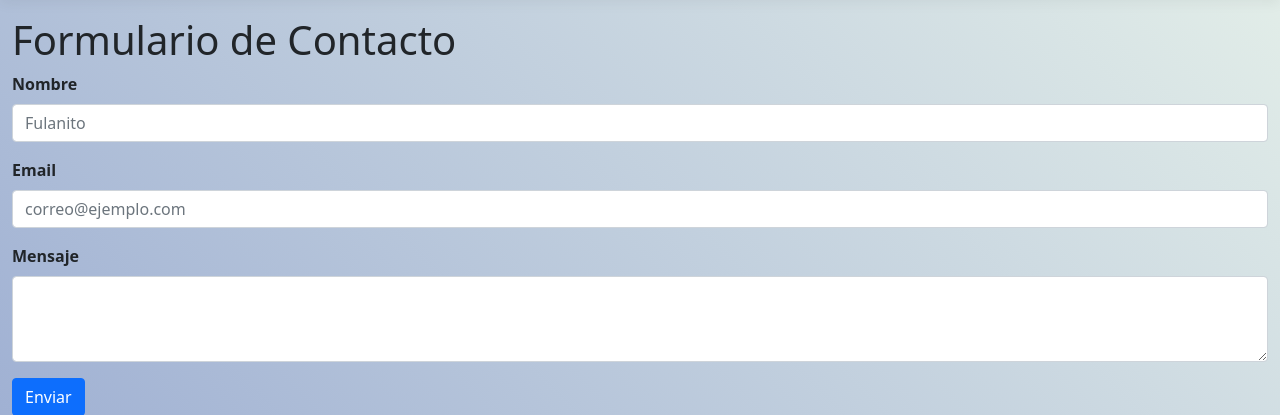
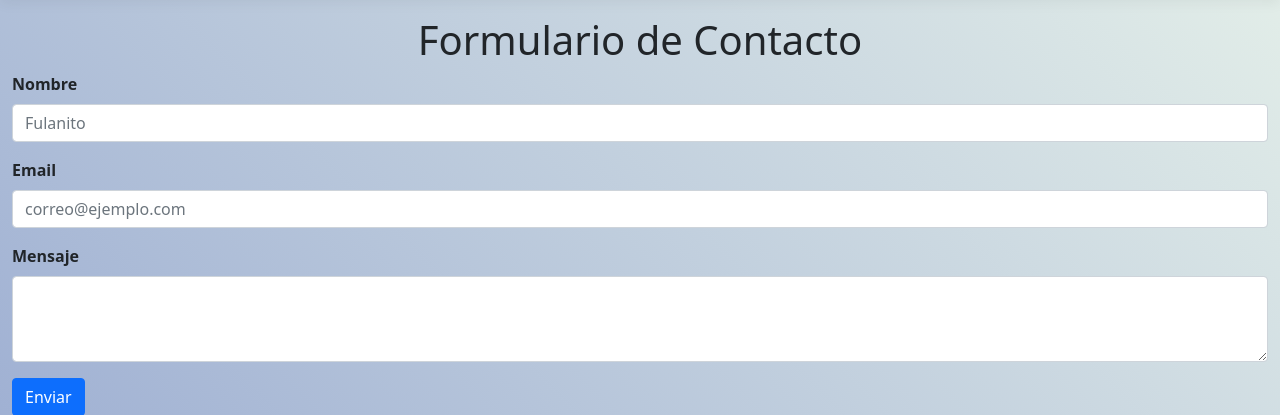
Before and after one commit to Aaronnow-Eqr/Proyecto-portafolio, an ASP.NET Core app: page /Home/Contacto in a window 1280 px wide. Shown: the part 57-472 px from the top of the page. Run offline with ASP.NET Core 8, Linux system fonts and the light colour scheme; style sheets or scripts are compiled from the project's sources; some libraries are stand-ins or nearby versions.

Commit message:
Update Contacto.cshtml

```diff
--- a/Portafolio/Views/Home/Contacto.cshtml
+++ b/Portafolio/Views/Home/Contacto.cshtml
@@ -1,10 +1,11 @@
 @{
     ViewData["Title"] = "Contacto";
 }
-
+<div class="formulario">
 <h1>Formulario de Contacto</h1>
-
+</div>
 <form asp-controller="Home" asp-action="Contacto">
+    <div class="form">
         <div class="mb-3">
             <label for="nombre" class="form-label">Nombre</label>
             <input type="text" class="form-control" id="nombre" name="nombre" placeholder="Fulanito" />
@@ -17,5 +18,6 @@
             <label for="mensaje" class="form-label">Mensaje</label>
             <textarea class="form-control" id="mensaje" name="mensaje" rows="3"></textarea>
         </div>
+    </div>
     <button type="submit" class="btn btn-primary">Enviar</button>
 </form>
```
Lines whose indentation alone changed are shown as unchanged.
